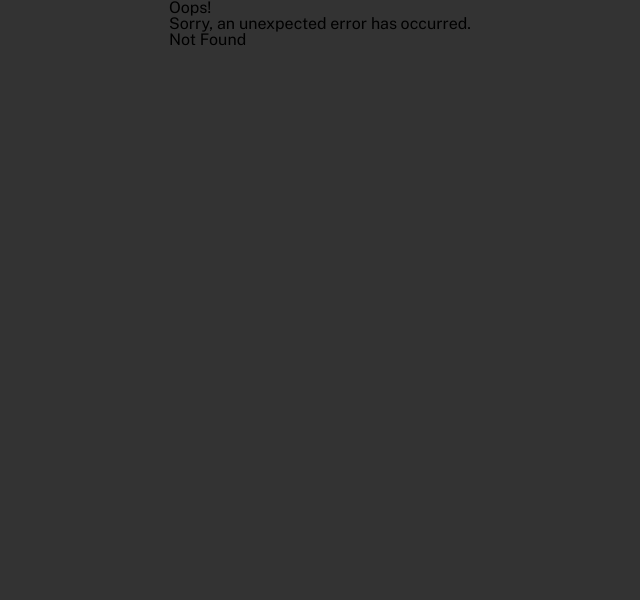
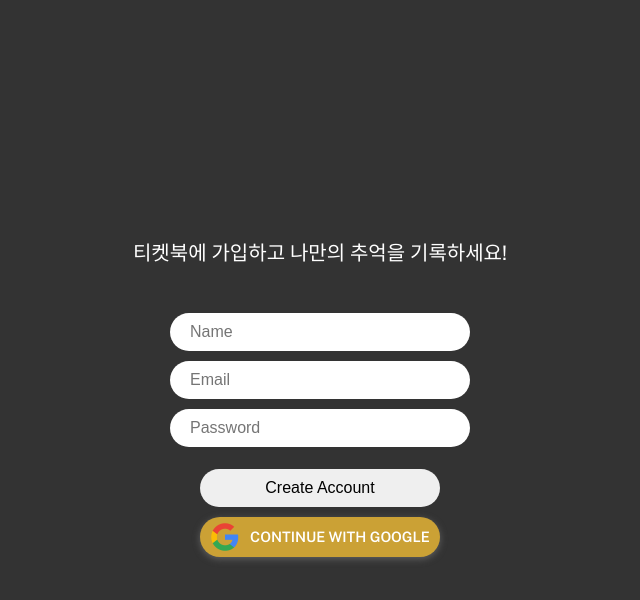
Before and after one commit to dawn0314/ticket-book, a React (Vite) app: page /create-account in a window 1280 px wide. Before the commit this address had no page. Shown: the top 600 px of the page, without its empty margins (320-960 px from the left). Built offline with nearby package versions, Linux system fonts and the light colour scheme.

Commit message:
feat: add log & join

```diff
--- a/package.json
+++ b/package.json
@@ -20,6 +20,7 @@
     "@mui/x-date-pickers": "^6.19.8",
     "axios": "^1.6.8",
     "dayjs": "^1.11.10",
+    "firebase": "^10.1.0",
     "react": "^18.0.0",
     "react-dom": "^18.0.0",
     "react-router-dom": "^6.22.3",
--- a/src/App.tsx
+++ b/src/App.tsx
@@ -6,6 +6,64 @@ import { createGlobalStyle, styled } from "styled-components";
 import reset from "styled-reset";
 import TicketList from "./routes/ticket-list";
 import TicketDetail from "./components/list/ticket-detail";
+import CreateAccount from "./components/user/create-account";
+import { useState } from "react";
+import { auth } from "./firebase";
+import ProtectedRoute from "./components/protected-route";
+import Login from "./components/user/login";
+
+const router = createBrowserRouter([
+  {
+    path: "/",
+    element: <Home />,
+    errorElement: <ErrorPage />,
+  },
+
+  {
+    path: "/login",
+    element: <Login />,
+  },
+  {
+    path: "/create-account",
+    element: <CreateAccount />,
+  },
+  {
+    path: "/create-ticket",
+    element: (
+      <ProtectedRoute>
+        <CreateTicket />
+      </ProtectedRoute>
+    ),
+  },
+  {
+    path: "/ticket-list",
+    element: (
+      <ProtectedRoute>
+        <TicketList />
+      </ProtectedRoute>
+    ),
+  },
+  {
+    path: "/ticket-list/:id",
+    element: <TicketDetail />,
+  },
+]);
+
+function App() {
+  const [isLoading, setIsLoading] = useState(true);
+
+  const init = async () => {
+    await auth.authStateReady();
+    setIsLoading(false);
+  };
+
+  return (
+    <Wrapper>
+      <GlobalStyles />
+      <RouterProvider router={router} />
+    </Wrapper>
+  );
+}
 
 const GlobalStyles = createGlobalStyle`
   ${reset};
@@ -41,33 +99,5 @@ const Wrapper = styled.div`
   display: flex;
   justify-content: center;
 `;
-const router = createBrowserRouter([
-  {
-    path: "/",
-    element: <Home />,
-    errorElement: <ErrorPage />,
-  },
-  {
-    path: "/create-ticket",
-    element: <CreateTicket />,
-  },
-  {
-    path: "/ticket-list",
-    element: <TicketList />,
-  },
-  {
-    path: "/ticket-list/:id",
-    element: <TicketDetail />,
-  },
-]);
-
-function App() {
-  return (
-    <Wrapper>
-      <GlobalStyles />
-      <RouterProvider router={router} />
-    </Wrapper>
-  );
-}
 
 export default App;
--- a/src/components/cover.tsx
+++ b/src/components/cover.tsx
@@ -6,10 +6,12 @@ interface CoverProps {
 
 const Wrapper = styled.div`
   width: 100%;
+  height: 100vh;
   position: absolute;
   background-color: var(--primary-dark);
   display: flex;
   flex-direction: column;
+  justify-content: center;
   align-items: center;
 `;
 
@@ -21,13 +23,22 @@ const Title = styled.div`
   text-align: center;
 `;
 
+const Subtitle = styled.div`
+  color: #fff;
+  margin-top: 40px;
+  font-size: 20px;
+`;
+
 export default function Cover({ onClose }: CoverProps) {
   const onTitleClick = () => {
     onClose();
   };
   return (
     <Wrapper>
-      <Title onClick={onTitleClick}>TICKET BOOK</Title>
+      <Title onClick={onTitleClick}>
+        TICKET BOOK
+        <Subtitle>Click here!</Subtitle>
+      </Title>
     </Wrapper>
   );
 }
--- /dev/null
+++ b/src/components/protected-route.tsx
@@ -0,0 +1,15 @@
+import React, { useState, useEffect } from "react";
+import { auth } from "../firebase";
+import { Navigate } from "react-router-dom";
+
+export default function ProtectedRoute({
+  children,
+}: {
+  children: React.ReactNode;
+}) {
+  const user = auth.currentUser;
+  if (user === null) {
+    return <Navigate to="/login" />;
+  }
+  return children;
+}
--- /dev/null
+++ b/src/components/user/create-account.tsx
@@ -0,0 +1,161 @@
+import React, { useState } from "react";
+import styled from "styled-components";
+import { sharedButton, sharedWrapper } from "../sharedStyles";
+import googleLogo from "../../assets/google-logo.png";
+import { GoogleAuthProvider, signInWithPopup } from "firebase/auth";
+import { auth } from "../../firebase";
+import { useNavigate } from "react-router-dom";
+import { createUserWithEmailAndPassword, updateProfile } from "firebase/auth";
+
+export default function CreateAccount() {
+  const navigate = useNavigate();
+  const [isLoading, setLoading] = useState(false);
+  const [name, setName] = useState("");
+  const [email, setEmail] = useState("");
+  const [password, setPassword] = useState("");
+  const [error, setError] = useState("");
+
+  const onClick = async () => {
+    try {
+      const provider = new GoogleAuthProvider();
+      await signInWithPopup(auth, provider);
+      navigate("/");
+    } catch (error) {
+      console.error(error);
+    }
+  };
+
+  const onChange = (e: React.ChangeEvent<HTMLInputElement>) => {
+    const {
+      target: { name, value },
+    } = e;
+    if (name === "name") {
+      setName(value);
+    } else if (name === "email") {
+      setEmail(value);
+    } else if (name === "password") {
+      setPassword(value);
+    }
+  };
+
+  const onSubmit = async (e: React.FormEvent<HTMLFormElement>) => {
+    e.preventDefault();
+    if (isLoading || name === "" || email === "" || password === "") return;
+    try {
+      setLoading(true);
+      const credentials = await createUserWithEmailAndPassword(
+        auth,
+        email,
+        password
+      );
+
+      await updateProfile(credentials.user, {
+        displayName: name,
+      });
+      navigate("/");
+    } catch (e) {
+      console.error(e);
+    } finally {
+      setLoading(false);
+    }
+  };
+
+  return (
+    <Wrapper>
+      <Title>티켓북에 가입하고 나만의 추억을 기록하세요!</Title>
+      <Form onSubmit={onSubmit}>
+        <Input
+          onChange={onChange}
+          name="name"
+          value={name}
+          placeholder="Name"
+          type="text"
+          required
+        />
+        <Input
+          onChange={onChange}
+          name="email"
+          value={email}
+          placeholder="Email"
+          type="email"
+          required
+        />
+        <Input
+          onChange={onChange}
+          value={password}
+          name="password"
+          placeholder="Password"
+          type="password"
+          required
+        />
+        <Input
+          submit
+          type="submit"
+          value={isLoading ? "Loading..." : "Create Account"}
+        />
+      </Form>
+      {error !== "" ? <Error>{error}</Error> : null}
+      <Button onClick={onClick}>
+        <Logo src={googleLogo} />
+        Continue with Google
+      </Button>
+    </Wrapper>
+  );
+}
+
+const Wrapper = styled.div`
+  /* ${sharedWrapper} */
+  display: flex;
+  flex-direction: column;
+  justify-content: center;
+  align-items: center;
+`;
+
+const Title = styled.div`
+  color: #fff;
+  font-size: 20px;
+`;
+
+const Button = styled.span`
+  ${sharedButton}
+  gap: 10px;
+  margin-top: 10px;
+  width: 240px;
+  height: 2.5rem;
+  background-color: var(--accent);
+  cursor: pointer;
+`;
+
+const Logo = styled.img`
+  width: 30px;
+`;
+
+const Form = styled.form`
+  margin-top: 50px;
+  display: flex;
+  flex-direction: column;
+  align-items: center;
+  gap: 10px;
+  width: 300px;
+`;
+
+const Input = styled.input`
+  padding: 10px 20px;
+  border-radius: 50px;
+  border: none;
+  width: ${(props) => (props.submit ? "240px" : "100%")};
+  font-size: 16px;
+  &[type="submit"] {
+    cursor: pointer;
+    &:hover {
+      opacity: 0.8;
+    }
+  }
+
+  margin-top: ${(props) => (props.submit ? "12px" : "")};
+`;
+
+const Error = styled.span`
+  font-weight: 600;
+  color: tomato;
+`;
--- a/src/components/user/login.tsx
+++ b/src/components/user/login.tsx
@@ -43,7 +43,7 @@ export default function Login() {
 
   return (
     <Wrapper>
-      <Title>Log into Ticket Book</Title>
+      <Title>로그인</Title>
       <Form onSubmit={onSubmit}>
         <Input
           onChange={onChange}
@@ -61,12 +61,16 @@ export default function Login() {
           type="password"
           required
         />
-        <Input type="submit" value={isLoading ? "Loading..." : "Log in"} />
+        <Input
+          submit
+          type="submit"
+          value={isLoading ? "Loading..." : "Log in"}
+        />
       </Form>
       {error !== "" ? <Error>{error}</Error> : null}
       <Switcher>
-        Don't have an account?{" "}
-        <Link to="/create-account">Create one &rarr;</Link>
+        아직 계정이 없으신가요?{" "}
+        <Link to="/create-account">가입하기 &rarr;</Link>
       </Switcher>
     </Wrapper>
   );
@@ -85,7 +89,7 @@ const Title = styled.h1`
 `;
 
 const Form = styled.form`
-  margin-top: 50px;
+  margin-top: 40px;
   display: flex;
   flex-direction: column;
   gap: 10px;
@@ -104,6 +108,7 @@ const Input = styled.input`
       opacity: 0.8;
     }
   }
+  margin-top: ${(props) => (props.submit ? "12px" : "")};
 `;
 
 const Error = styled.span`
--- /dev/null
+++ b/src/firebase.tsx
@@ -0,0 +1,16 @@
+import { initializeApp } from "firebase/app";
+import { getAuth } from "firebase/auth";
+
+const firebaseConfig = {
+  apiKey: "AIzaSyAA5tf8i_nHdNkJBz9PlBrYCWM4QFgVn0c",
+  authDomain: "ticket-book-5e5fd.firebaseapp.com",
+  projectId: "ticket-book-5e5fd",
+  storageBucket: "ticket-book-5e5fd.appspot.com",
+  messagingSenderId: "785080125273",
+  appId: "1:785080125273:web:3b4d549f3d8c4440cf2e48",
+  measurementId: "G-9TVW0DD1RM",
+};
+
+const app = initializeApp(firebaseConfig);
+
+export const auth = getAuth(app);
--- a/src/routes/home.tsx
+++ b/src/routes/home.tsx
@@ -1,7 +1,62 @@
 import { styled } from "styled-components";
 import { Link } from "react-router-dom";
 import Cover from "../components/cover";
-import { useState } from "react";
+import { useEffect, useState } from "react";
+import { auth } from "../firebase";
+
+export default function Home() {
+  const [viewCover, setViewCover] = useState(true);
+  const [isAuthenticated, setIsAuthenticated] = useState<boolean | null>(null);
+
+  useEffect(() => {
+    const checkAuth = async () => {
+      const user = auth.currentUser;
+      if (!user) {
+        setIsAuthenticated(false);
+      } else {
+        setIsAuthenticated(true);
+      }
+    };
+
+    checkAuth();
+  }, []);
+
+  const toggleCoverVisibility = () => {
+    setViewCover(!viewCover);
+  };
+
+  const logOut = () => {
+    if (window.confirm("로그아웃 하시겠습니까?")) {
+      auth.signOut();
+      setIsAuthenticated(false);
+      alert("로그아웃 되었습니다.");
+    }
+  };
+
+  return (
+    <Wrapper>
+      {viewCover && <Cover onClose={toggleCoverVisibility} />}
+      {isAuthenticated ? (
+        <div>
+          <Title>
+            {auth.currentUser?.displayName}님의
+            <br /> 티켓북에 오신 것을 환영합니다!
+          </Title>
+          <ButtonWrapper>
+            <NavLink to="/ticket-list">티켓북 열기</NavLink>
+            <NavLink to="/create-ticket">티켓 추가하기</NavLink>
+            <button onClick={logOut}>Log Out</button>
+          </ButtonWrapper>
+        </div>
+      ) : (
+        <ButtonWrapper>
+          <NavLink to="/login">로그인</NavLink>
+          <NavLink to="/create-account">티켓북 가입하기</NavLink>
+        </ButtonWrapper>
+      )}
+    </Wrapper>
+  );
+}
 
 const Wrapper = styled.div`
   display: flex;
@@ -22,16 +77,15 @@ const NavLink = styled(Link)`
   }
 `;
 
-export default function Home() {
-  const [viewCover, setViewCover] = useState(true);
-  const toggleCoverVisibility = () => {
-    setViewCover(!viewCover);
-  };
-  return (
-    <Wrapper>
-      {viewCover && <Cover onClose={toggleCoverVisibility} />}
-      <NavLink to="/ticket-list">OPEN TICKETBOOK</NavLink>
-      <NavLink to="/create-ticket">ADD TICKET</NavLink>
-    </Wrapper>
-  );
-}
+const ButtonWrapper = styled.div`
+  display: flex;
+  gap: 10px;
+`;
+
+const Title = styled.h1`
+  color: #fff;
+  font-size: 24px;
+  text-align: center;
+  margin: 40px 0;
+  line-height: normal;
+`;
```
Also changed, not shown: src/assets/google-logo.png (added), 1 other file (tests, documents, lock files or other folders).
